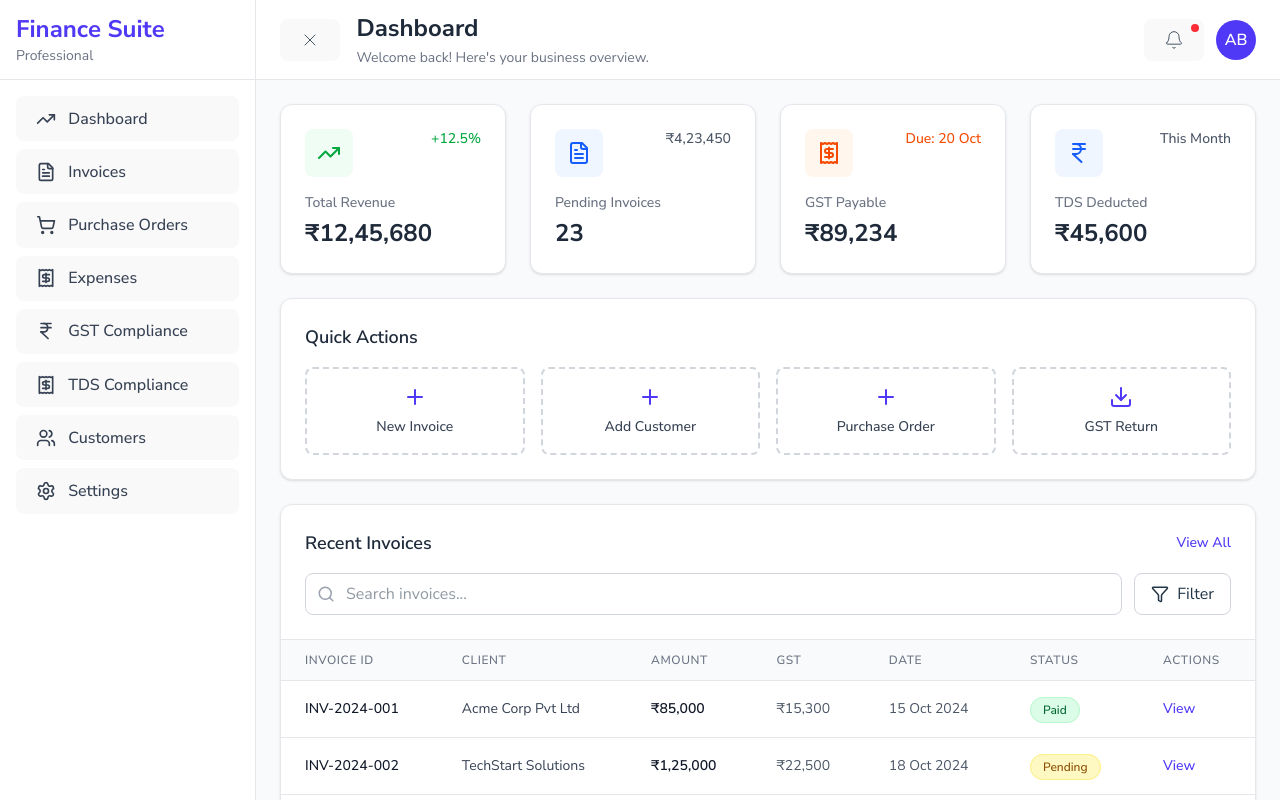
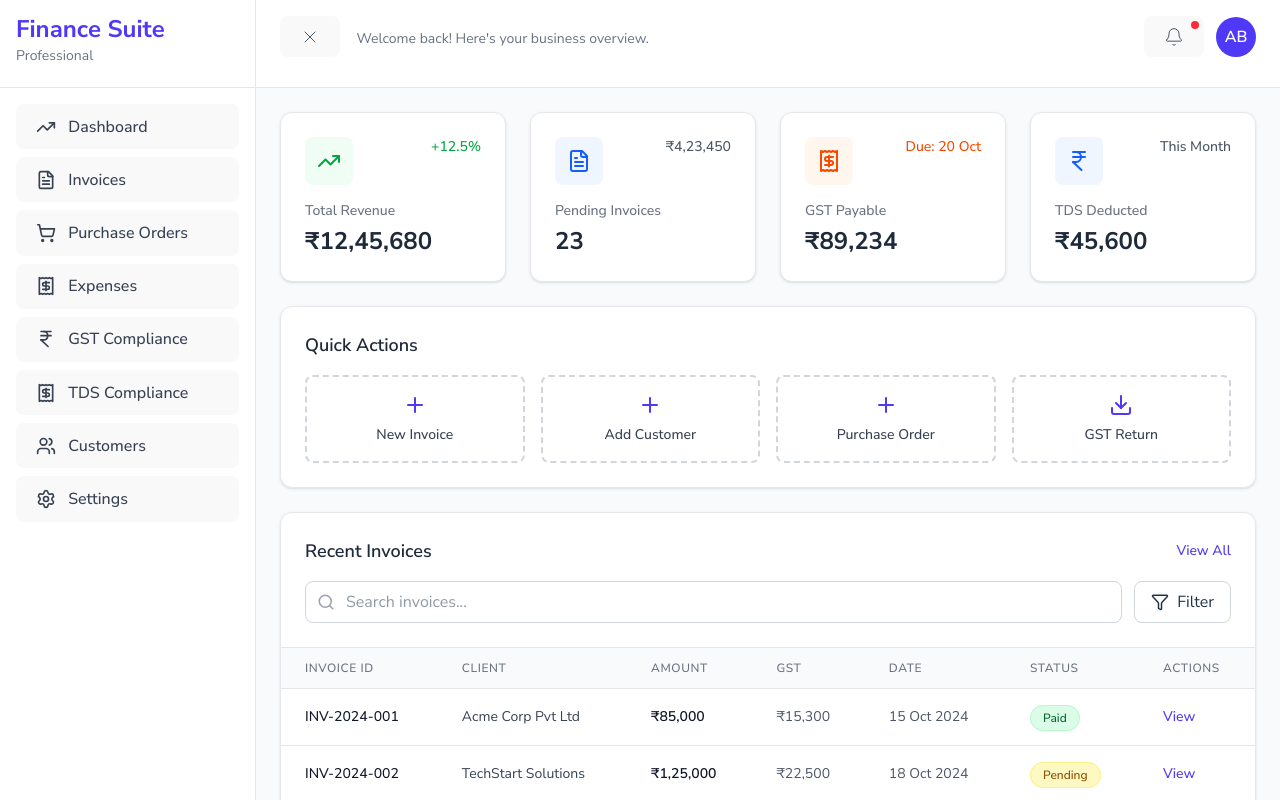
Before and after one commit to FessiT-FinSuite-OpenSourceSoftware/FessiT-FinanceSuite, a React (Vite) app in the folder finance-suite-professional-frontend/: page / in a window 1280 px wide. Built offline with nearby package versions, Linux system fonts and the light colour scheme.

Commit message:
dynamic header text added to header

```diff
--- a/finance-suite-professional-frontend/src/components/Dashboard/quickActions.jsx
+++ b/finance-suite-professional-frontend/src/components/Dashboard/quickActions.jsx
@@ -19,7 +19,7 @@ export default function QuickActions() {
             </span>
           </NavLink>
           <NavLink
-           to={'/cutomers'} className="flex flex-col items-center justify-center p-4 border-2 border-dashed border-gray-300 rounded-lg hover:border-indigo-400 hover:bg-indigo-50 transition-colors">
+           to={'/customers'} className="flex flex-col items-center justify-center p-4 border-2 border-dashed border-gray-300 rounded-lg hover:border-indigo-400 hover:bg-indigo-50 transition-colors">
             <Plus className="text-indigo-600 mb-2" size={24} />
             <span className="text-sm font-medium text-gray-700">
               Add Customer
--- a/finance-suite-professional-frontend/src/shared/SideBar/SideBar.jsx
+++ b/finance-suite-professional-frontend/src/shared/SideBar/SideBar.jsx
@@ -32,7 +32,7 @@ export default function SideBar({ component }) {
     { id: "expenses", label: "Expenses", icon: Receipt },
     { id: "gst", label: "GST Compliance", icon: IndianRupee },
     { id: "tds", label: "TDS Compliance", icon: Receipt },
-    { id: "cutomers", label: "Customers", icon: Users },
+    { id: "customers", label: "Customers", icon: Users },
     { id: "settings", label: "Settings", icon: Settings },
   ];
 
@@ -92,7 +92,7 @@ export default function SideBar({ component }) {
         className={`${sidebarOpen ? "w-64" : "w-0"
           } transition-all duration-300 bg-white border-r border-gray-200 overflow-hidden`}
       >
-        <div className="p-4  border-b border-gray-200 h-20">
+        <div className="p-4  border-b border-gray-200 h-22">
           <h1 className="text-2xl font-bold text-indigo-600">Finance Suite</h1>
           <p className="text-sm text-gray-500 mt-1">Professional</p>
         </div>
@@ -119,7 +119,7 @@ export default function SideBar({ component }) {
       {/* Main content */}
       <div className="flex-1 flex flex-col overflow-hidden">
         <main className="overflow-y-auto">
-          <header className="bg-white border-b border-gray-200 px-6 h-20 py-3 sticky z-10 top-0 right-0">
+          <header className="bg-white border-b border-gray-200 px-6 h-22 py-4 sticky z-10 top-0 right-0">
             <div className="flex items-center justify-between">
               <div className="flex items-center space-x-4">
                 <button
@@ -132,11 +132,25 @@ export default function SideBar({ component }) {
                     <Menu size={20} strokeWidth={1} />
                   )}
                 </button>
-                <div>
-                  <h2 className="text-2xl font-bold text-gray-800 capitalize mb-1">
-                    Dashboard
+                <div className="mb-4">
+                  <h2 className="relative text-2xl font-bold text-gray-800 capitalize ">
+                    {location.pathname.includes('/dashboard')&& (<p>Dashboard</p>)}
+                    {location.pathname.includes('/invoices')&& (<p>Invoices</p>)}
+                    {location.pathname.includes('/purchases')&& (<p>Purchases</p>)}
+                    {location.pathname.includes('/expenses')&& (<p>Expenses</p>)}
+                    {location.pathname.includes('/gst')&& (<p>GST Complainces</p>)}
+                    {location.pathname.includes('/tds')&& (<p>TDS Complainces</p>)}
+                    {location.pathname.includes('/customers')&& (<p>Customers</p>)}
+                    {location.pathname.includes('/settings')&& (<p>Settings</p>)}
+
+
+
+
+
+
+
                   </h2>
-                  <p className="text-sm text-gray-500">
+                  <p className="text-sm absolute text-gray-500">
                     Welcome back! Here's your business overview.
                   </p>
                 </div>
```
